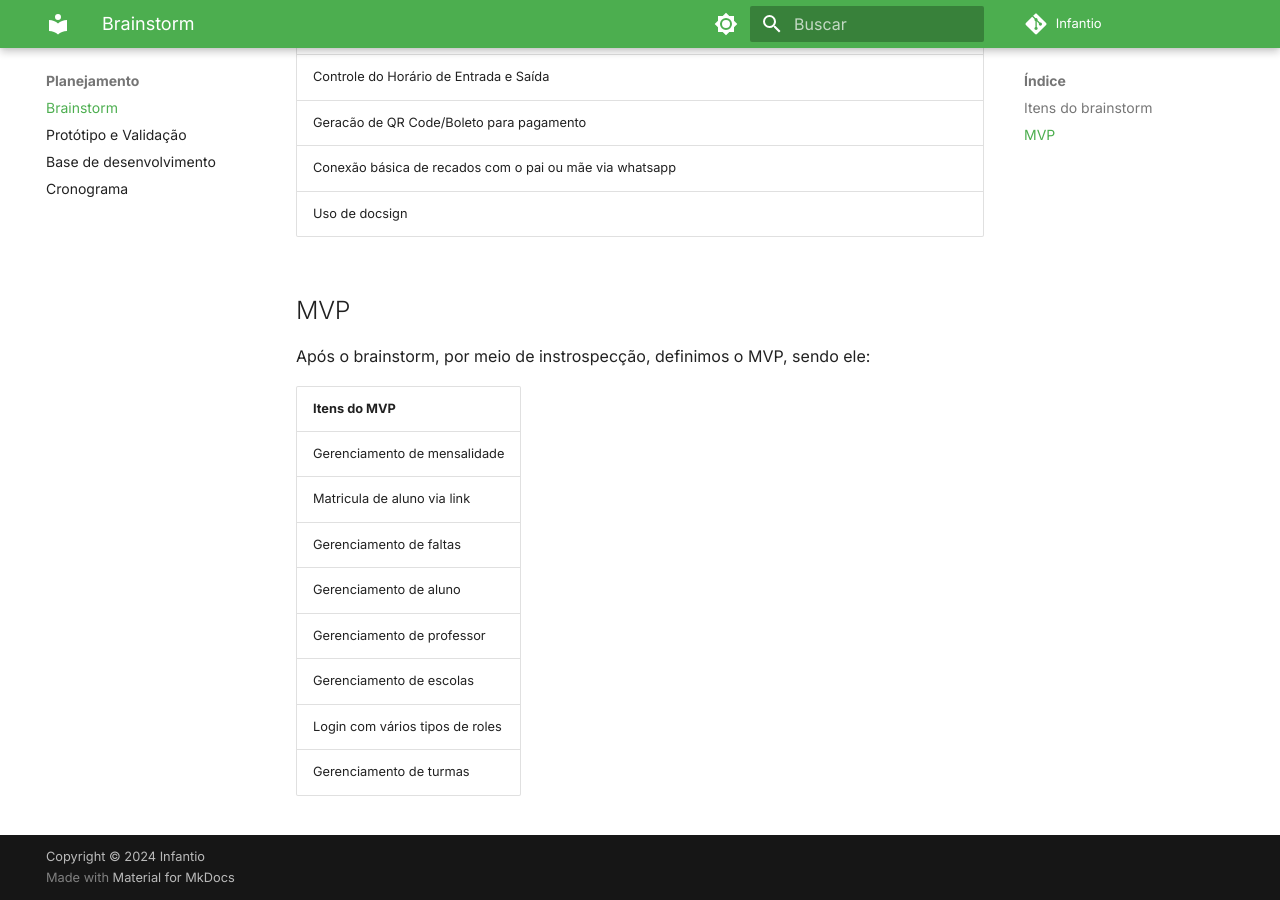
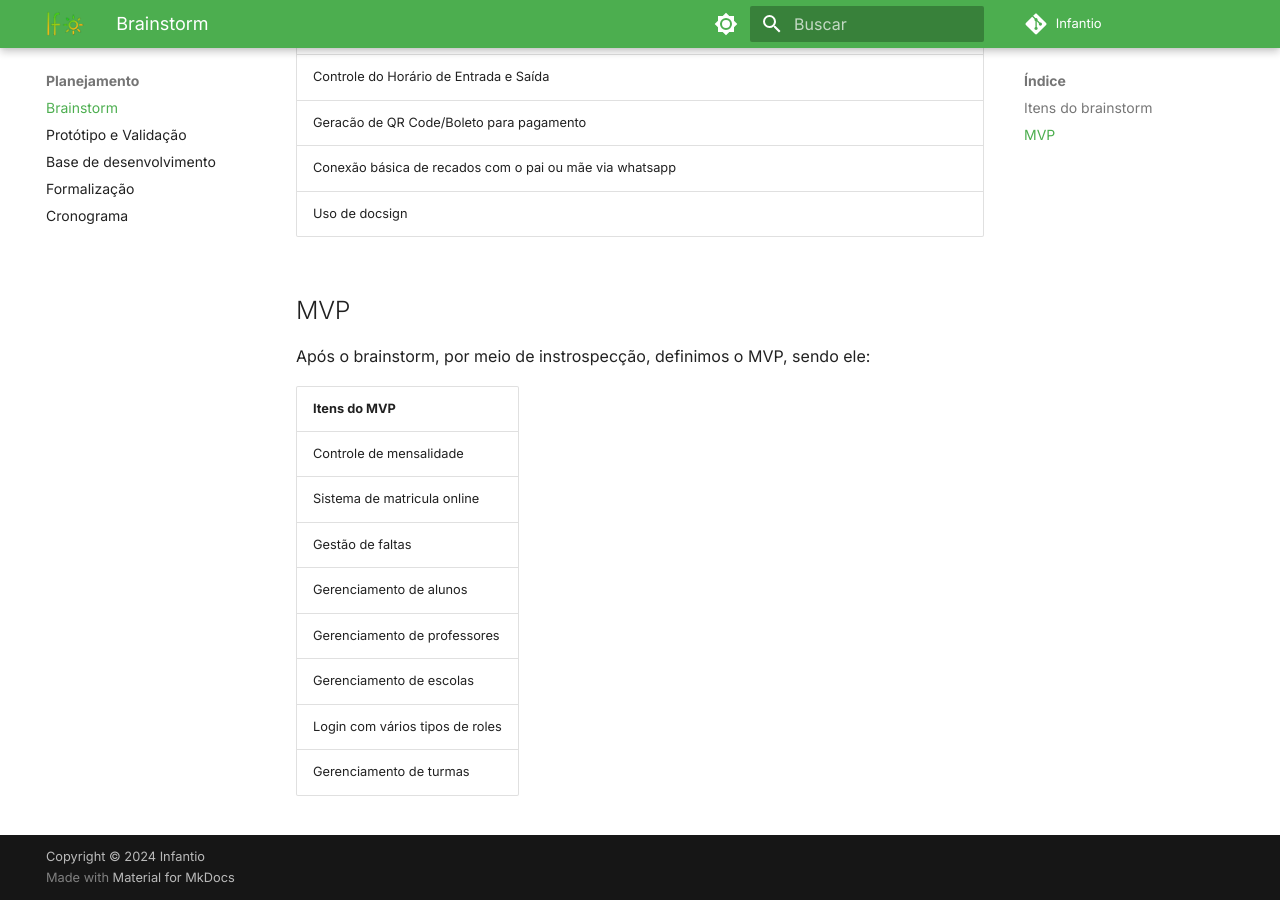
Before and after one commit to FGA-EPS-2024-2-Infantio/docs, an MkDocs documentation site: the page built from docs/planejamento/brainstorm.md, in a window 1280 px wide and 900 px high, scrolled down 1518 px. Built offline with MkDocs 1.6.1 and Material for MkDocs 9.7.7, drawn with Linux system fonts in a browser that asks for light colours; some web fonts are replaced.

Commit message:
formalização

```diff
--- a/docs/planejamento/brainstorm.md
+++ b/docs/planejamento/brainstorm.md
@@ -42,11 +42,11 @@ Após o brainstorm, por meio de instrospecção, definimos o MVP, sendo ele:
 
 | Itens do MVP                    |
 | ------------------------------- |
-| Gerenciamento de mensalidade    |
-| Matricula de aluno via link     |
-| Gerenciamento de faltas         |
-| Gerenciamento de aluno          |
-| Gerenciamento de professor      |
+| Controle de mensalidade         |
+| Sistema de matricula online     |
+| Gestão de faltas                |
+| Gerenciamento de alunos         |
+| Gerenciamento de professores    |
 | Gerenciamento de escolas        |
 | Login com vários tipos de roles |
 | Gerenciamento de turmas         |
--- a/mkdocs.yml
+++ b/mkdocs.yml
@@ -8,8 +8,8 @@ copyright: Copyright &copy; 2024 Infantio
 theme:
   name: material
   language: pt
-  # logo: img/logo.png
-  # favicon: img/logo.png
+  logo: assets/logo.png
+  favicon: assets/logo.png
   palette:
     - media: "(prefers-color-scheme: light)"
       scheme: default
@@ -38,6 +38,7 @@ nav:
       - Brainstorm: planejamento/brainstorm.md
       - Protótipo e Validação: planejamento/prototipo_validacao.md
       - Base de desenvolvimento: planejamento/base_desenvolvimento.md
+      - Formalização: planejamento/formalizacao.md
       - Cronograma: planejamento/cronograma.md
   - Sprints:
       - Sprint 1: sprints/sprint1.md
```
Also changed, not shown: docs/index.md (+5 -1 lines), docs/planejamento/formalizacao.md (added, +31 -0 lines), docs/assets/logo.png (added), 4 other files.
